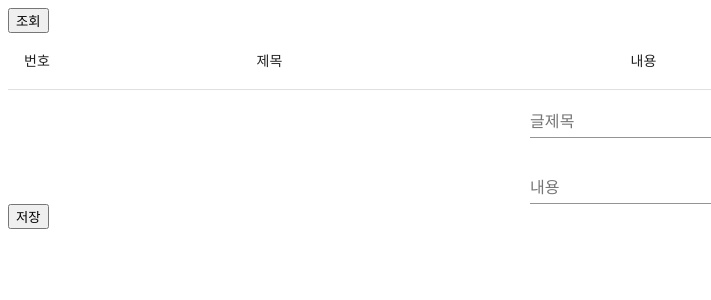
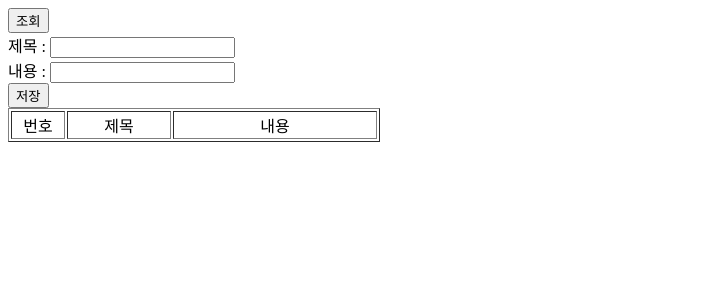
Before and after one commit to sungyun6789/react-practice, a React (Create React App) app: page / in a window 1280 px wide. Shown: the top 300 px of the page, without its empty margins (0-711 px from the left). Built offline with nearby package versions, Linux system fonts and the light colour scheme.

Commit message:
feat/material 적용

```diff
--- a/package.json
+++ b/package.json
@@ -10,6 +10,7 @@
     "@testing-library/user-event": "^12.1.10",
     "axios": "^0.21.1",
     "node": "^15.8.0",
+    "node-sass": "^5.0.0",
     "react": "^17.0.1",
     "react-dom": "^17.0.1",
     "react-redux": "^7.2.2",
@@ -17,6 +18,7 @@
     "redux": "^4.0.5",
     "redux-devtools-extension": "^2.13.8",
     "redux-saga": "^1.1.3",
+    "styled-components": "^5.2.1",
     "tig": "^0.1.43",
     "web-vitals": "^1.0.1"
   },
--- a/src/App.js
+++ b/src/App.js
@@ -1,10 +1,10 @@
 import React from 'react';
-import Container from '../src/redux-crud/container/Container';
+import BoardList from './redux-crud/component/BoardList';
 
 const App = () => {
   return (
     <div>
-      <Container />
+      <BoardList />
     </div>
   );
 };
--- a/src/redux-crud/component/BoardList.js
+++ b/src/redux-crud/component/BoardList.js
@@ -1,22 +1,109 @@
-import React from 'react';
-import { TableRow, TableCell } from '@material-ui/core';
+import React, { useState } from 'react';
+import { useDispatch, useSelector } from 'react-redux';
+import { removeDataAsync, searchDataAsync, saveDataAsync } from '../module/boardReducer';
 
-const BoardList = ({ id, boardId, boardTitle, boardContent, onRowClick, onRemoveButtonClick }) => {
+const BoardList = () => {
+  let [inputData, setInputData] = useState({
+    id: '',
+    boardId: '',
+    boardTitle: '',
+    boardContent: '',
+  });
+
+  const dispatch = useDispatch();
+
+  const { boards, lastId } = useSelector((state) => state.boardReducer);
+
+  const onSearchButtonClick = () => {
+    resetForm();
+    dispatch(searchDataAsync());
+  };
+
+  const onSaveButtonClick = (data) => {
+    dispatch(saveDataAsync(data, lastId));
+  };
+
+  const saveBtnClick = (e) => {
+    e.preventDefault();
+    onSaveButtonClick(inputData);
+    resetForm();
+  };
+
+  const onRemoveButtonClick = (id) => {
+    dispatch(removeDataAsync(id));
+  };
+
+  const onRowClick = (id, boardId, boardTitle, boardContent) => {
+    setInputData({
+      id: id,
+      boardId: boardId,
+      boardTitle: boardTitle,
+      boardContent: boardContent,
+    });
+  };
+
+  const changeInput = (e) => {
+    setInputData({
+      ...inputData,
+      [e.target.name]: e.target.value,
+    });
+  };
+
+  const resetForm = () => {
+    setInputData({
+      boardId: '',
+      boardTitle: '',
+      boardContent: '',
+    });
+  };
+
   return (
-    <TableRow>
-      <TableCell onClick={() => onRowClick(id, boardId, boardTitle, boardContent)}>
-        {boardId}
-      </TableCell>
-      <TableCell onClick={() => onRowClick(id, boardId, boardTitle, boardContent)}>
-        {boardTitle}
-      </TableCell>
-      <TableCell onClick={() => onRowClick(id, boardId, boardTitle, boardContent)}>
-        {boardContent}
-      </TableCell>
-      <TableCell>
-        <button onClick={() => onRemoveButtonClick(id)}>삭제</button>
-      </TableCell>
-    </TableRow>
+    <div>
+      <button onClick={onSearchButtonClick}>조회</button>
+      <div>
+        <form onSubmit={saveBtnClick}>
+          <div>
+            제목 : <input type="text" name="boardTitle" onChange={changeInput} value={inputData.boardTitle} />
+          </div>
+          <div>
+            내용 : <input type="text" name="boardContent" onChange={changeInput} value={inputData.boardContent} />
+          </div>
+          <input type="hidden" name="boardId" onChange={changeInput} value={inputData.boardId} />
+          <button type="submit">저장</button>
+        </form>
+      </div>
+      <div>
+        <table border="1">
+          <tbody>
+            <tr align="center">
+              <td width="50">번호</td>
+              <td width="100">제목</td>
+              <td width="200">내용</td>
+            </tr>
+            {boards.length > 0 &&
+              boards.map((row) => (
+                <BoardList
+                  key={row.boardId}
+                  id={row.id}
+                  boardId={row.boardId}
+                  boardTitle={row.boardTitle}
+                  boardContent={row.boardContent}
+                  onRowClick={onRowClick}
+                  onRemoveButtonClick={onRemoveButtonClick}
+                />
+              ))}
+          </tbody>
+        </table>
+      </div>
+      <div>
+        <form
+          changeInput={changeInput}
+          inputData={inputData}
+          onSaveButtonClick={onSaveButtonClick}
+          resetForm={resetForm}
+        />
+      </div>
+    </div>
   );
 };
 
--- a/src/redux-crud/component/BoardNew.js
+++ /dev/null
@@ -1,42 +0,0 @@
-import React from 'react';
-import TextField from '@material-ui/core/TextField';
-
-const BoardNew = ({ changeInput, inputData, onSaveButtonClick, resetForm }) => {
-  const saveBtnClick = (e) => {
-    e.preventDefault();
-    onSaveButtonClick(inputData);
-    resetForm();
-  };
-
-  return (
-    <div>
-      <form onSubmit={saveBtnClick}>
-        <div align="center">
-          <div>
-            <TextField
-              id="boardTitle"
-              label="글제목"
-              name="boardTitle"
-              onChange={changeInput}
-              value={inputData.boardTitle}
-            />
-          </div>
-          &nbsp;
-          <div>
-            <TextField
-              id="boardContent"
-              label="내용"
-              name="boardContent"
-              onChange={changeInput}
-              value={inputData.boardContent}
-            />
-          </div>
-        </div>
-        <TextField type="hidden" name="boardId" onChange={changeInput} value={inputData.boardId} />
-        <button type="submit">저장</button>
-      </form>
-    </div>
-  );
-};
-
-export default BoardNew;
--- a/src/redux-crud/container/Container.js
+++ /dev/null
@@ -1,99 +0,0 @@
-import React, { useState } from 'react';
-import { useDispatch, useSelector } from 'react-redux';
-import BoardList from '../component/BoardList';
-import BoardNew from '../component/BoardNew';
-import { saveDataAsync, searchDataAsync, removeDataAsync } from '../module/boardReducer';
-
-// Material
-import { Table, TableHead, TableBody, TableRow, TableCell } from '@material-ui/core';
-
-function Container() {
-  let [inputData, setInputData] = useState({
-    id: '',
-    boardId: '',
-    boardTitle: '',
-    boardContent: '',
-  });
-
-  const dispatch = useDispatch();
-
-  const { boards, lastId } = useSelector((state) => state.boardReducer);
-
-  const onSearchButtonClick = () => {
-    resetForm();
-    dispatch(searchDataAsync());
-  };
-
-  const onSaveButtonClick = (data) => {
-    dispatch(saveDataAsync(data, lastId));
-  };
-
-  const onRemoveButtonClick = (id) => {
-    dispatch(removeDataAsync(id));
-  };
-
-  const onRowClick = (id, boardId, boardTitle, boardContent) => {
-    setInputData({
-      id: id,
-      boardId: boardId,
-      boardTitle: boardTitle,
-      boardContent: boardContent,
-    });
-  };
-
-  const changeInput = (e) => {
-    setInputData({
-      ...inputData,
-      [e.target.name]: e.target.value,
-    });
-  };
-
-  const resetForm = () => {
-    setInputData({
-      boardId: '',
-      boardTitle: '',
-      boardContent: '',
-    });
-  };
-
-  return (
-    <div>
-      <button onClick={onSearchButtonClick}>조회</button>
-      <div>
-        <Table>
-          <TableHead>
-            <TableRow align="center">
-              <TableCell width="50">번호</TableCell>
-              <TableCell width="100">제목</TableCell>
-              <TableCell width="200">내용</TableCell>
-            </TableRow>
-          </TableHead>
-          <TableBody>
-            {boards.length > 0 &&
-              boards.map((row) => (
-                <BoardList
-                  key={row.boardId}
-                  id={row.id}
-                  boardId={row.boardId}
-                  boardTitle={row.boardTitle}
-                  boardContent={row.boardContent}
-                  onRowClick={onRowClick}
-                  onRemoveButtonClick={onRemoveButtonClick}
-                />
-              ))}
-          </TableBody>
-        </Table>
-      </div>
-      <div>
-        <BoardNew
-          changeInput={changeInput}
-          inputData={inputData}
-          onSaveButtonClick={onSaveButtonClick}
-          resetForm={resetForm}
-        />
-      </div>
-    </div>
-  );
-}
-
-export default Container;
```
Also changed, not shown: data.json (+14 -2 lines), 2 other files (tests, documents, lock files or other folders).
